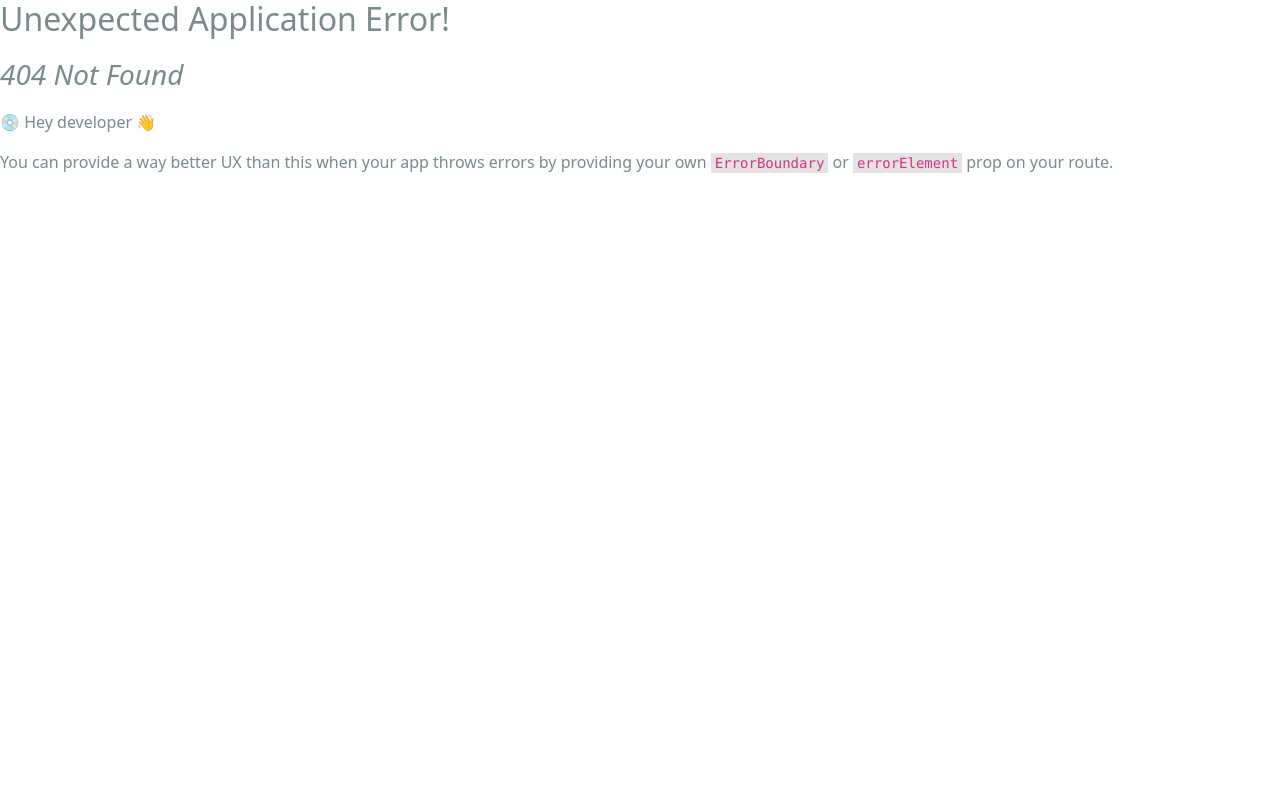
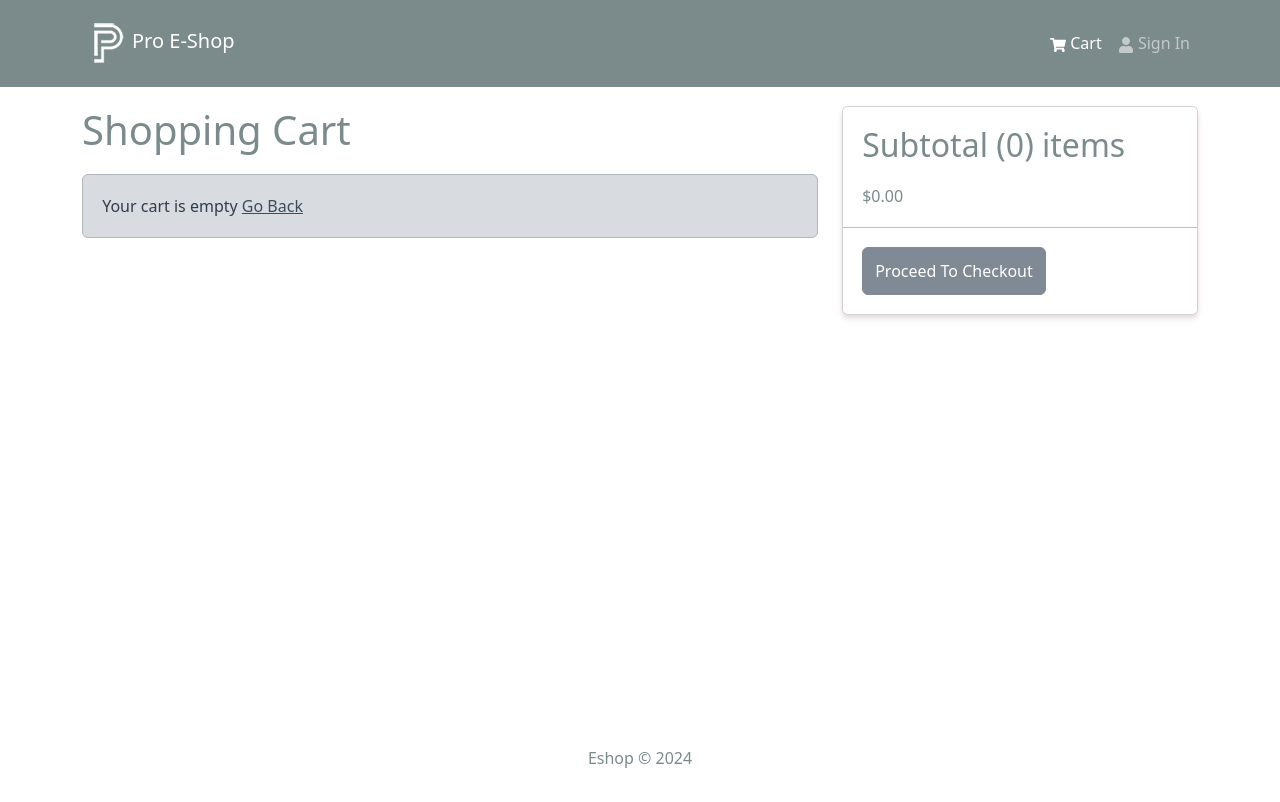
Before and after one commit to nhutlong-nguyen/eshop, a React (Create React App) app in the folder frontend/: page /cart in a window 1280 px wide. Before the commit this address had no page. Shown: the top 802 px of the page. Built offline with nearby package versions, Linux system fonts and the light colour scheme.

Commit message:
added CartScreen and cartSlice

```diff
--- a/frontend/src/components/Header.jsx
+++ b/frontend/src/components/Header.jsx
@@ -1,8 +1,12 @@
-import { Navbar, Nav, Container } from "react-bootstrap";
+import { Badge, Navbar, Nav, Container } from "react-bootstrap";
 import { FaShoppingCart, FaUser } from "react-icons/fa";
 import { LinkContainer } from "react-router-bootstrap";
+import { useSelector } from "react-redux";
 import logo from "../assets/logo.png";
+
 const Header = () => {
+  const { cartItems } = useSelector((state) => state.cart);
+
   return (
     <header>
       <Navbar bg="dark" variant="dark" expand="md" collapseOnSelect>
@@ -19,6 +23,11 @@
               <LinkContainer to="/cart">
                 <Nav.Link>
                   <FaShoppingCart /> Cart
+                  {cartItems.length > 0 && (
+                    <Badge pill bg="success" style={{ marginLeft: "5px" }}>
+                      {cartItems.reduce((a, c) => a + c.qty, 0)}
+                    </Badge>
+                  )}
                 </Nav.Link>
               </LinkContainer>
               <LinkContainer to="/login">
--- a/frontend/src/index.js
+++ b/frontend/src/index.js
@@ -15,12 +15,14 @@
 import reportWebVitals from "./reportWebVitals";
 import HomeScreen from "./screens/HomeScreen";
 import ProductScreen from "./screens/ProductScreen";
+import CartScreen from "./screens/CartScreen";
 
 const router = createBrowserRouter(
   createRoutesFromElements(
     <Route path="/" element={<App />}>
       <Route index={true} path="/" element={<HomeScreen />} />
       <Route path="/product/:id" element={<ProductScreen />} />
+      <Route path="/cart" element={<CartScreen />} />
     </Route>
   )
 );
--- /dev/null
+++ b/frontend/src/screens/CartScreen.jsx
@@ -0,0 +1,115 @@
+import { Link, useNavigate } from "react-router-dom";
+import { useDispatch, useSelector } from "react-redux";
+import {
+  Row,
+  Col,
+  ListGroup,
+  Image,
+  Form,
+  Button,
+  Card,
+} from "react-bootstrap";
+import { FaTrash } from "react-icons/fa";
+import Message from "../components/Message";
+import { addToCart, removeFromCart } from "../slices/cartSlice";
+
+const CartScreen = () => {
+  const navigate = useNavigate();
+  const dispatch = useDispatch();
+
+  const cart = useSelector((state) => state.cart);
+  const { cartItems } = cart;
+
+  const addToCartHandler = async (product, qty) => {
+    dispatch(addToCart({ ...product, qty }));
+  };
+
+  const removeFromCartHandler = async (id) => {
+    dispatch(removeFromCart(id));
+  };
+
+  const checkoutHandler = () => {
+    navigate("/login?redirect=/shipping");
+  };
+
+  return (
+    <Row>
+      <Col md={8}>
+        <h1 style={{ marginBottom: "20px" }}>Shopping Cart</h1>
+        {cartItems.length === 0 ? (
+          <Message>
+            Your cart is empty <Link to="/">Go Back</Link>
+          </Message>
+        ) : (
+          <ListGroup variant="flush">
+            {cartItems.map((item) => (
+              <ListGroup.Item key={item._id}>
+                <Row>
+                  <Col md={2}>
+                    <Image src={item.image} alt={item.name} fluid rounded />
+                  </Col>
+                  <Col md={3}>
+                    <Link to={`/product/${item._id}`}>{item.name}</Link>
+                  </Col>
+                  <Col md={2}>${item.price}</Col>
+                  <Col md={2}>
+                    <Form.Control
+                      as="select"
+                      value={item.qty}
+                      onChange={(e) =>
+                        addToCartHandler(item, Number(e.target.value))
+                      }
+                    >
+                      {[...Array(item.countInStock).keys()].map((x) => (
+                        <option key={x + 1} value={x + 1}>
+                          {x + 1}
+                        </option>
+                      ))}
+                    </Form.Control>
+                  </Col>
+                  <Col md={2}>
+                    <Button
+                      type="button"
+                      variant="light"
+                      onClick={() => removeFromCartHandler(item._id)}
+                    >
+                      <FaTrash />
+                    </Button>
+                  </Col>
+                </Row>
+              </ListGroup.Item>
+            ))}
+          </ListGroup>
+        )}
+      </Col>
+      <Col md={4}>
+        <Card>
+          <ListGroup variant="flush">
+            <ListGroup.Item>
+              <h2>
+                Subtotal ({cartItems.reduce((acc, item) => acc + item.qty, 0)})
+                items
+              </h2>
+              $
+              {cartItems
+                .reduce((acc, item) => acc + item.qty * item.price, 0)
+                .toFixed(2)}
+            </ListGroup.Item>
+            <ListGroup.Item>
+              <Button
+                type="button"
+                className="btn-block"
+                disabled={cartItems.length === 0}
+                onClick={checkoutHandler}
+              >
+                Proceed To Checkout
+              </Button>
+            </ListGroup.Item>
+          </ListGroup>
+        </Card>
+      </Col>
+    </Row>
+  );
+};
+
+export default CartScreen;
--- a/frontend/src/screens/ProductScreen.jsx
+++ b/frontend/src/screens/ProductScreen.jsx
@@ -1,27 +1,41 @@
-import { useParams } from "react-router-dom";
+import { useState } from "react";
+import { useParams, useNavigate } from "react-router-dom";
 import { Link } from "react-router-dom";
 import {
   Row,
   Col,
+  Form,
   Image,
   ListGroup,
   Card,
   Button,
   ListGroupItem,
 } from "react-bootstrap";
+import { useDispatch } from "react-redux";
 import Rating from "../components/Rating";
 import Loader from "../components/Loader";
 import Message from "../components/Message";
 import { useGetProductDetailsQuery } from "../slices/productsApiSlice";
+import { addToCart } from "../slices/cartSlice";
 
 const ProductScreen = () => {
   const { id: productId } = useParams();
+
+  const dispatch = useDispatch();
+  const navigate = useNavigate();
+
+  const [qty, setQty] = useState(1);
 
   const {
     data: product,
     isLoading,
     error,
   } = useGetProductDetailsQuery(productId);
+
+  const addToCartHandler = () => {
+    dispatch(addToCart({ ...product, qty }));
+    navigate("/cart");
+  };
 
   return (
     <>
@@ -78,11 +92,34 @@
                     </Col>
                   </Row>
                 </ListGroupItem>
+
+                {product.countInStock > 0 && [
+                  <ListGroup.Item>
+                    <Row>
+                      <Col>Qty</Col>
+                      <Col>
+                        <Form.Control
+                          as="select"
+                          value={qty}
+                          onChange={(e) => setQty(Number(e.target.value))}
+                        >
+                          {[...Array(product.countInStock).keys()].map((x) => (
+                            <option key={x + 1} value={x + 1}>
+                              {x + 1}
+                            </option>
+                          ))}
+                        </Form.Control>
+                      </Col>
+                    </Row>
+                  </ListGroup.Item>,
+                ]}
+
                 <ListGroupItem>
                   <Button
                     className="btn-clock"
                     type="button"
                     disabled={product.countInStock === 0}
+                    onClick={addToCartHandler}
                   >
                     Add to Cart
                   </Button>
--- /dev/null
+++ b/frontend/src/slices/cartSlice.js
@@ -0,0 +1,36 @@
+import { createSlice } from "@reduxjs/toolkit";
+import { updateCart } from "../utils/cartUtils";
+
+const initialState = localStorage.getItem("cart")
+  ? JSON.parse(localStorage.getItem("cart"))
+  : { cartItems: [] };
+
+const cartSlice = createSlice({
+  name: "cart",
+  initialState,
+  reducers: {
+    addToCart: (state, action) => {
+      const item = action.payload;
+      const existItem = state.cartItems.find((x) => x._id === item._id);
+
+      if (existItem) {
+        state.cartItems = state.cartItems.map((x) =>
+          x._id === existItem._id ? item : x
+        );
+      } else {
+        state.cartItems = [...state.cartItems, item];
+      }
+
+      return updateCart(state);
+    },
+    removeFromCart: (state, action) => {
+      state.cartItems = state.cartItems.filter((x) => x._id !== action.payload);
+
+      return updateCart(state);
+    },
+  },
+});
+
+export const { addToCart, removeFromCart } = cartSlice.actions;
+
+export default cartSlice.reducer;
--- a/frontend/src/store.js
+++ b/frontend/src/store.js
@@ -1,9 +1,11 @@
 import { configureStore } from "@reduxjs/toolkit";
 import { apiSlice } from "./slices/apiSlice";
+import cartSliceReducer from "./slices/cartSlice";
 
 const store = configureStore({
   reducer: {
     [apiSlice.reducerPath]: apiSlice.reducer,
+    cart: cartSliceReducer,
   },
   middleware: (getDefaultMiddleware) =>
     getDefaultMiddleware().concat(apiSlice.middleware),
--- /dev/null
+++ b/frontend/src/utils/cartUtils.js
@@ -0,0 +1,27 @@
+export const addDecimals = (num) => {
+  return (Math.round(num * 100) / 100).toFixed(2);
+};
+
+export const updateCart = (state) => {
+  //calculate items price
+  state.itemsPrice = addDecimals(
+    state.cartItems.reduce((acc, item) => acc + item.price * item.qty, 0)
+  );
+
+  //calculate shipping price (if order is over $1o00 then free, else $10 shipping)
+  state.shippingPrice = addDecimals(state.itemsPrice > 100 ? 0 : 10);
+
+  //calculate tax price (15% tax)
+  state.taxPrice = addDecimals(Number(0.15 * state.itemsPrice).toFixed(2));
+
+  //calculate total price
+  state.totalPrice = (
+    Number(state.itemsPrice) +
+    Number(state.shippingPrice) +
+    Number(state.taxPrice)
+  ).toFixed(2);
+
+  localStorage.setItem("cart", JSON.stringify(state));
+
+  return state;
+};
```
